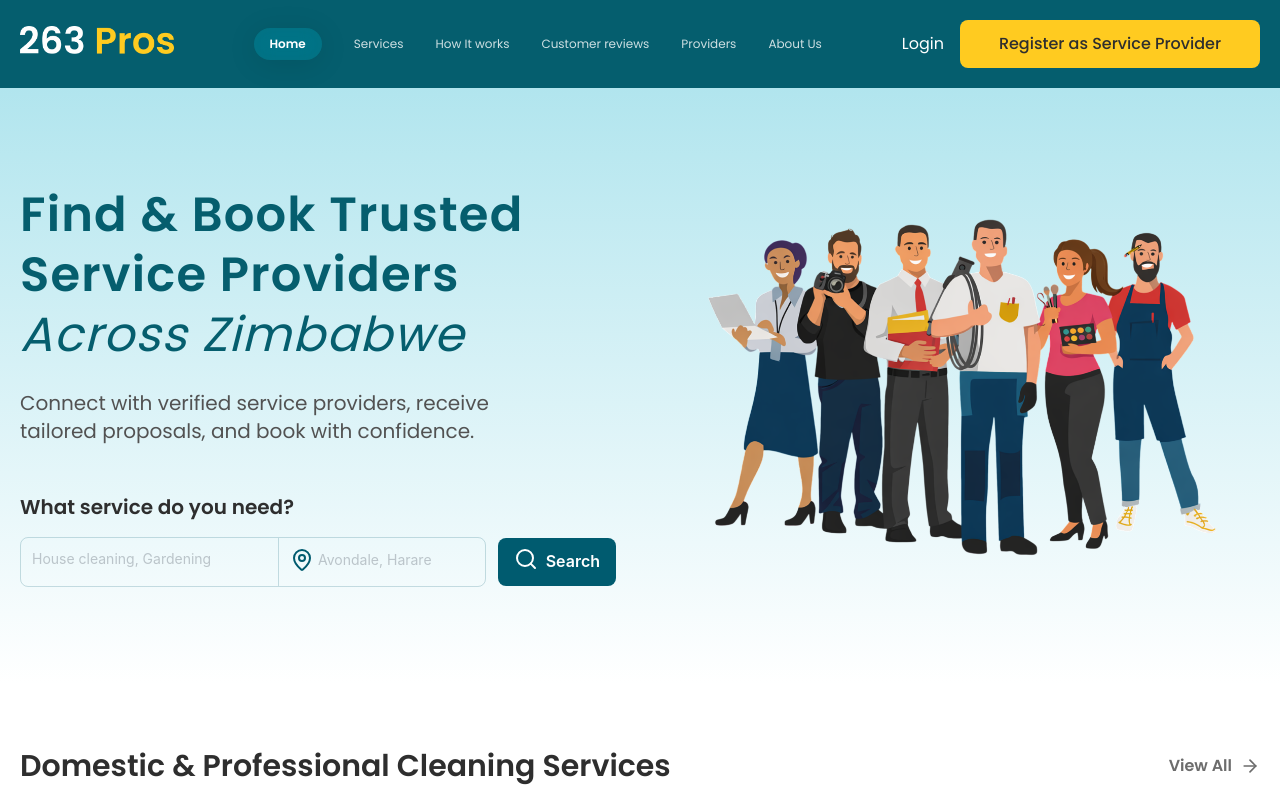
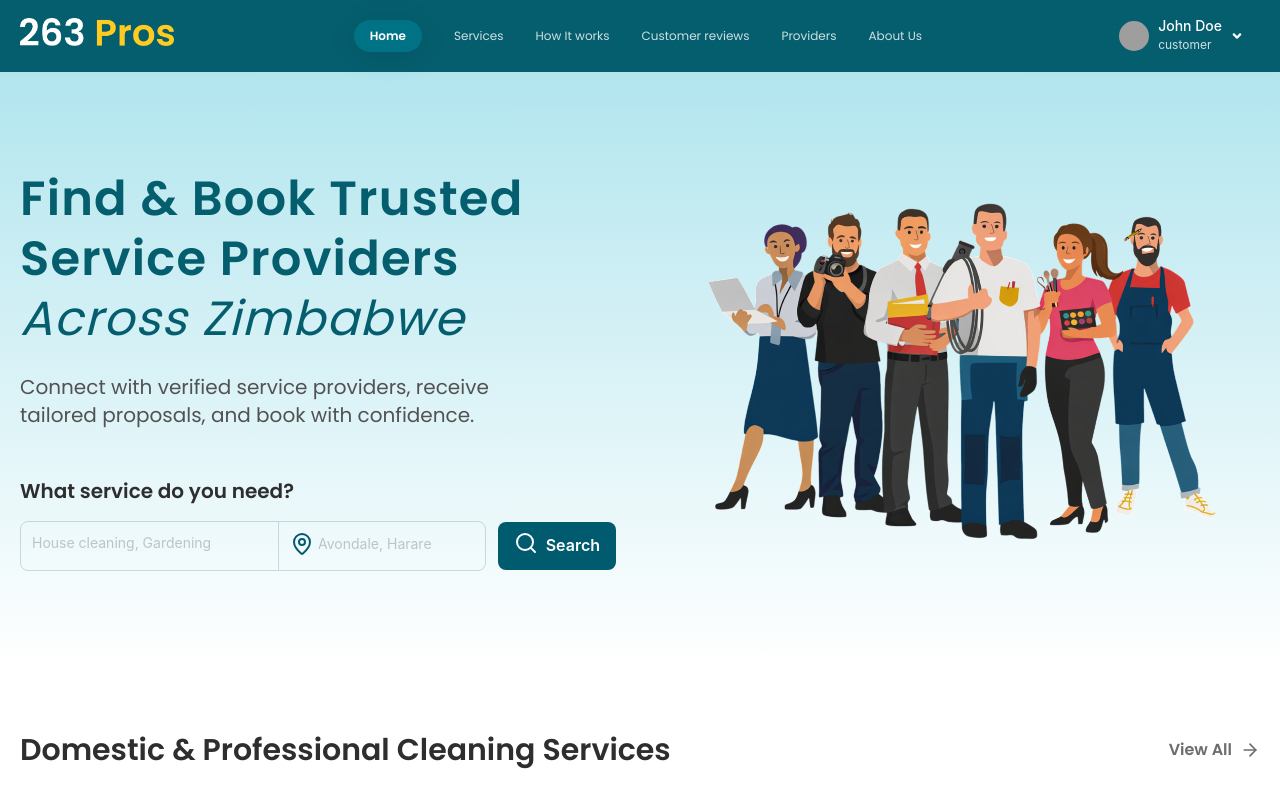
Before and after one commit to sparktechagency/263-pros-frontend, a Next.js app: page / in a window 1280 px wide. Shown: the top 791 px of the page. Built offline with nearby package versions, Linux system fonts and the light colour scheme; grey boxes are pictures that could not be loaded; what @ant-design/nextjs-registry would draw is missing.

Commit message:
updated nav

```diff
--- a/src/shared/navbar/Navbar.tsx
+++ b/src/shared/navbar/Navbar.tsx
@@ -2,12 +2,24 @@
 import React, { useState, useEffect, useRef } from "react";
 import Image from "next/image";
 import Link from "next/link";
-import { Drawer, ConfigProvider } from "antd";
+import {
+  Drawer,
+  ConfigProvider,
+  Dropdown,
+  Button,
+  Avatar,
+  Typography,
+} from "antd";
 import { usePathname } from "next/navigation";
 import navItems from "@/constants/navItem";
 
 import "aos/dist/aos.css";
 import { BsGrid } from "react-icons/bs";
+import ProfilePanel from "./ProfilePanel";
+import { FaAngleDown } from "react-icons/fa";
+
+const { Text } = Typography;
+
 export default function Navbar() {
   const pathname = usePathname();
   const [drawerOpen, setDrawerOpen] = useState(false);
@@ -53,6 +65,16 @@ export default function Navbar() {
     return () => window.removeEventListener("scroll", handleScroll);
   }, []);
 
+  // profile Info
+  const profile = {
+    name: "John Doe",
+    email: "john.doe@example.com",
+    image:
+      "https://res.cloudinary.com/dsxkxo9zl/image/upload/v1767587212/7a1854772f4fe0fcbe6d3e95cac1b7b491a89c55_hvpjfp.png",
+    phone: "+1234567890",
+    role: "customer",
+  };
+
   return (
     <nav
       className={`sticky top-0  z-50 w-full transition-all duration-500 navbar-container bg-[#055E6E]
@@ -70,7 +92,7 @@ export default function Navbar() {
               alt="VIAJIA Logo"
               width={180}
               height={80}
-              className="h-7  w-fit"
+              className="h-5 lg:h-7  w-fit"
               draggable={false}
             />
           </Link>
@@ -104,7 +126,34 @@ export default function Navbar() {
 
           {/* Right Section - Language + Download + Menu */}
           <div className="flex items-center gap-4">
-            {/* Download Button (Hidden on Small Devices) */}
+            {profile ? (
+              <Dropdown
+                trigger={["click"]}
+                popupRender={() => <ProfilePanel />}
+                // placement="bottomRight"
+              >
+                <Button
+                  type="text"
+                  className="flex items-center gap-3 rounded-xl  text-white! px-2 py-1.5"
+                >
+                  <Avatar src={profile.image} size={32} />
+                  <span className="hidden text-left leading-tight md:block">
+                    <span className="block text-[14px] font-medium ">
+                      {profile.name}
+                    </span>
+                    <Text
+                      className="text-white/80!"
+                      type="secondary"
+                      style={{ fontSize: 12 }}
+                    >
+                      {profile?.role}
+                    </Text>
+                  </span>
+                  <FaAngleDown className="hidden text-white md:block" />
+                </Button>
+              </Dropdown>
+            ) : (
+              <>
                 <Link href={"/auth/login"} className="text-white">
                   Login
                 </Link>
@@ -114,6 +163,8 @@ export default function Navbar() {
                 >
                   Register as Service Provider
                 </Link>
+              </>
+            )}
 
             {/* Mobile Menu Icon */}
             <button
--- /dev/null
+++ b/src/shared/navbar/ProfilePanel.tsx
@@ -0,0 +1,69 @@
+import Link from "next/link";
+import React from "react";
+
+import { useRouter } from "next/navigation";
+export default function ProfilePanel() {
+  const router = useRouter();
+  const PROFILE_ITEMS = [
+    {
+      key: "profile",
+
+      label: "Profile",
+      href: "/profile",
+    },
+    {
+      key: "my-requests",
+      label: "My Requests",
+      href: "/my-requests",
+    },
+    {
+      key: "logout",
+      label: "Logout",
+      danger: true,
+    },
+  ];
+  const onLogout = () => {
+    // Handle logout logic here
+    // console.log("User logged out");
+    router.push("/");
+  };
+  return (
+    <div
+      className="w-60 rounded-2xl bg-white p-3  shadow-xl"
+      style={{ boxShadow: "0 10px 30px rgba(0,0,0,0.08)" }}
+    >
+      <div className="flex flex-col gap-3">
+        {PROFILE_ITEMS?.map((item: any) => {
+          const content = (
+            <div className="flex items-center gap-3 rounded-xl bg-[#F6F8FB] px-3 py-3">
+              <span
+                className={`font-medium ${
+                  item.danger ? "text-[#D64545]" : "text-[#121212]"
+                }`}
+              >
+                {item.label}
+              </span>
+            </div>
+          );
+          return item.key === "logout" ? (
+            <button
+              key={item.key}
+              onClick={onLogout}
+              className="text-left cursor-pointer"
+            >
+              {content}
+            </button>
+          ) : (
+            <Link
+              key={item.key}
+              href={item.href ?? "#"}
+              className="no-underline"
+            >
+              {content}
+            </Link>
+          );
+        })}
+      </div>
+    </div>
+  );
+}
```
Lines whose indentation alone changed are shown as unchanged.
